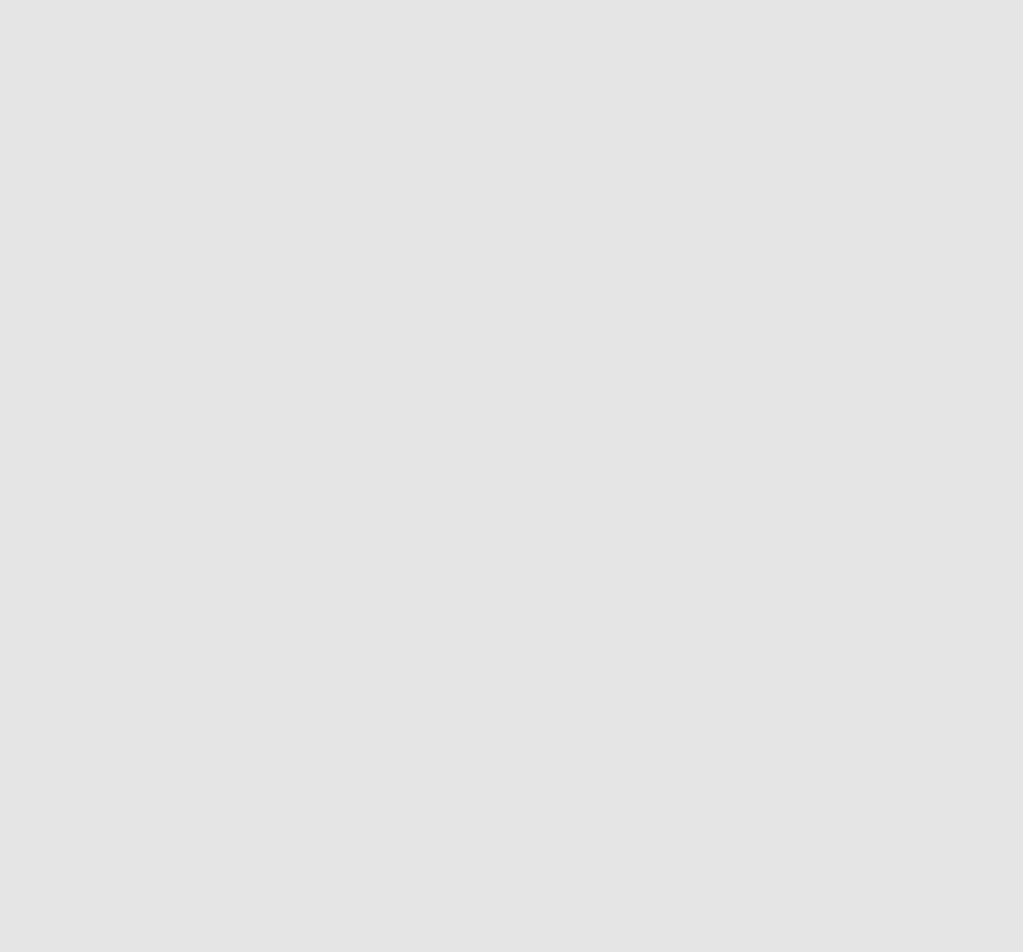
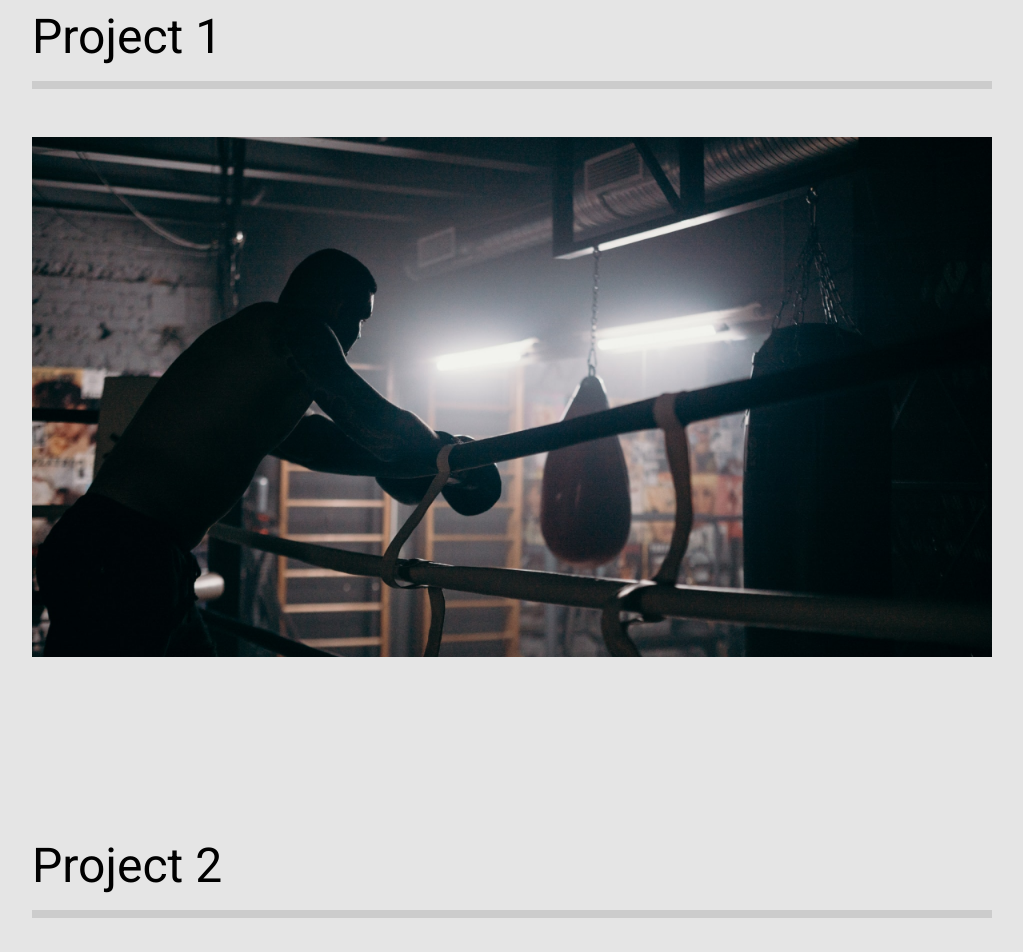
Before and after one commit to CristiTomaaa/ct-portfolio, a React (Create React App) app: page /portfolio in a window 1280 px wide. Shown: the part 200-1152 px from the top of the page, without its empty margins (128-1151 px from the left). Before the commit the page ends 800 px from the top, so only its background shows below. Built offline with nearby package versions, Linux system fonts and the light colour scheme.

Commit message:
Added content for the portfolio page

```diff
--- a/src/pages/Portfolio.js
+++ b/src/pages/Portfolio.js
@@ -1,11 +1,53 @@
 import React from 'react';
+import styled from 'styled-components';
+import { Link } from 'react-router-dom';
+
+//IMPORT IMAGES
+import athlete from '../img/athlete-small.png';
+import theracer from '../img/theracer-small.png';
 
 const Portfolio = () => {
   return(
-    <div>
-      <h1>Portfolio</h1>
-    </div>
+    <Work>
+      <Project>
+        <h2>Project 1</h2>
+        <div className="line"></div>
+        <Link>
+          <img src={athlete} alt="Project Overview image"/>
+        </Link>
+      </Project>
+      <Project>
+        <h2>Project 2</h2>
+        <div className="line"></div>
+        <Link>
+          <img src={theracer} alt="Project Overview image"/>
+        </Link>
+      </Project>
+    </Work>
   )
 }
 
+const Work = styled.div`
+  min-height: 100vh;
+  overflow: hidden;
+  padding: 5rem 10rem;
+  h2 {
+    padding: 1rem 0rem;
+  }
+`
+
+const Project = styled.div`
+  padding-bottom: 10rem;
+  .line {
+    height: 0.5rem;
+    background: #ccc;
+    margin-bottom: 3rem;
+  }
+  img {
+    width: 100%;
+    height: 65vh;
+    object-fit: cover;
+  }
+`
+
 export default Portfolio;
```
